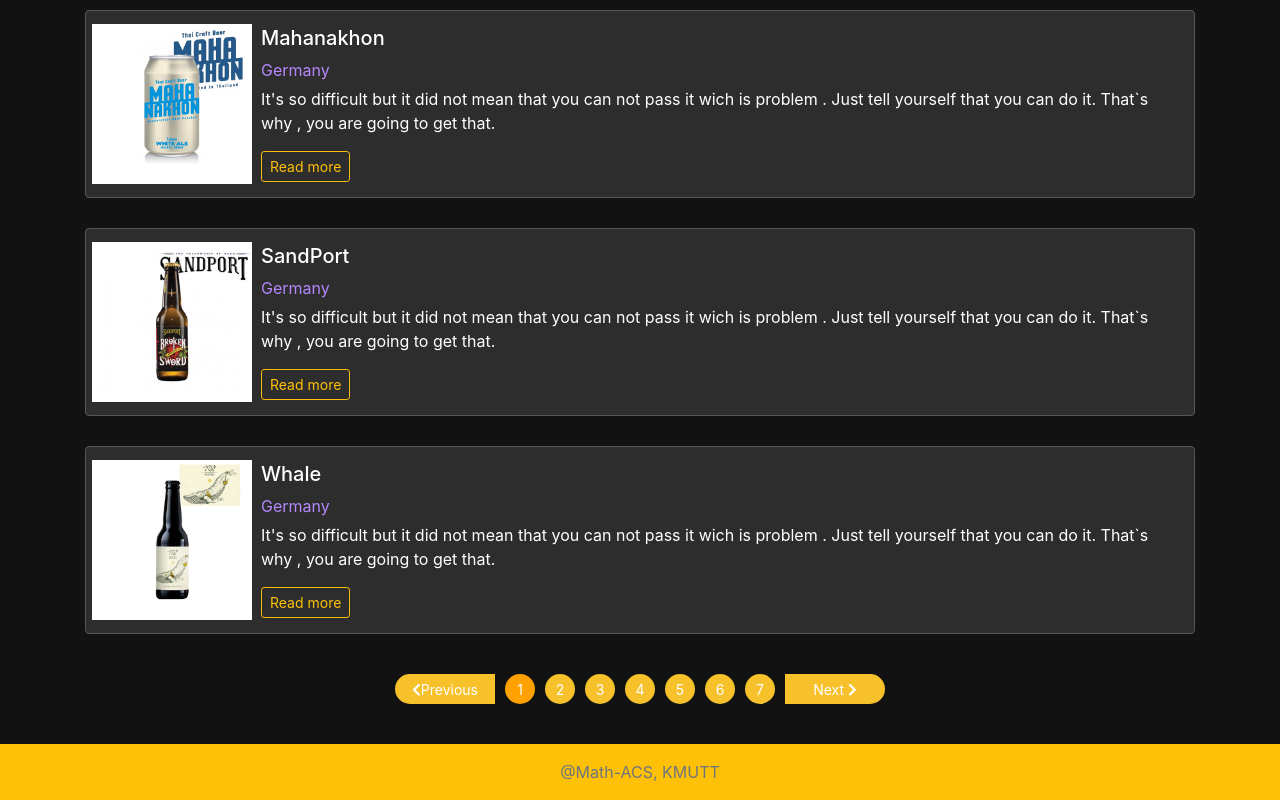
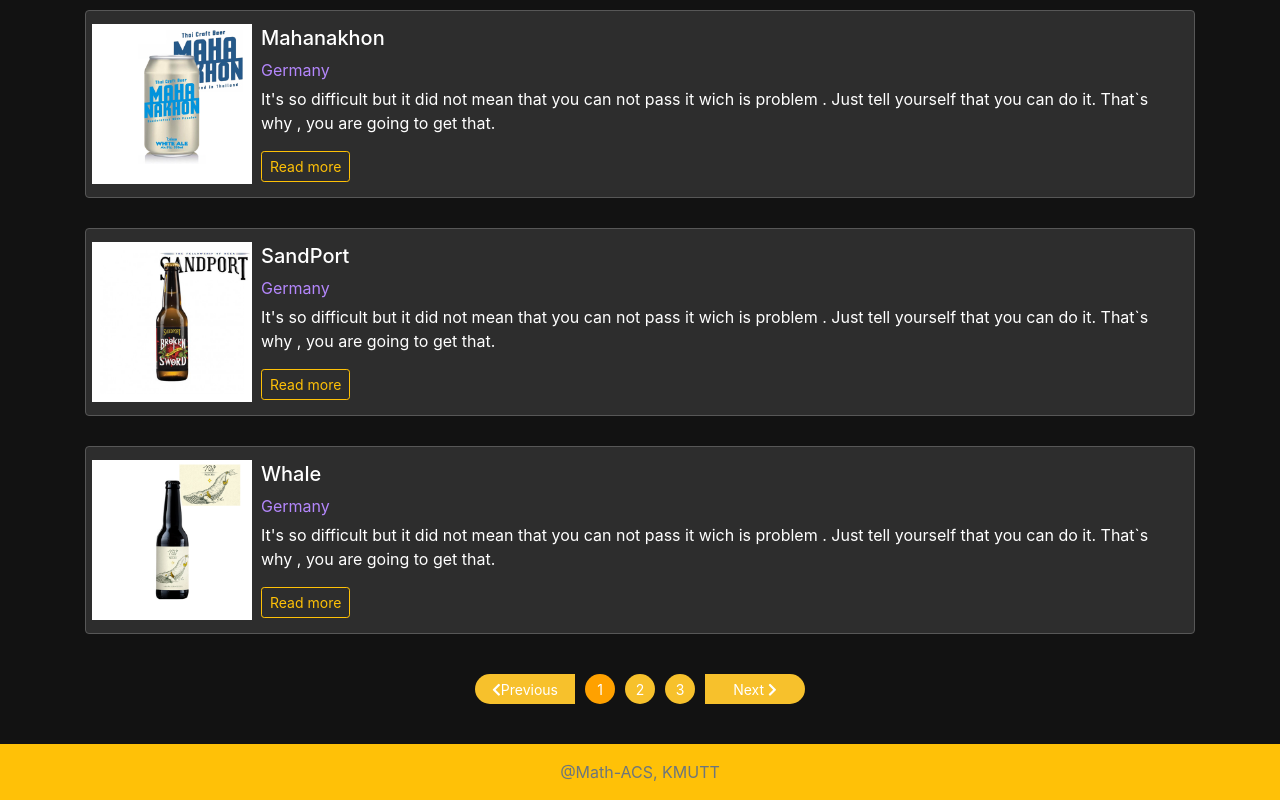
Before and after one commit to knwch/Brewing-101, a plain HTML site: page public/barrel.html in a window 1280 px wide. Shown: the part 796-1596 px from the top of the page. Drawn offline with nearby package versions, Linux system fonts and the light colour scheme; a script that the page names is missing.

Commit message:
change pagination

```diff
--- a/public/barrel.html
+++ b/public/barrel.html
@@ -104,10 +104,6 @@
                 <li><a href="#" class="active">1</a></li>
                 <li><a href="#">2</a></li>
                 <li><a href="#">3</a></li>
-                <li><a href="#">4</a></li>
-                <li><a href="#">5</a></li>
-                <li><a href="#">6</a></li>
-                <li><a href="#">7</a></li>
                 <li><a href="#" class="next"> Next <i class="fa fa-chevron-right"></i></a></li>
             </ul>
         </div>
```
Also changed, not shown: public/news.html (+0 -4 lines).
